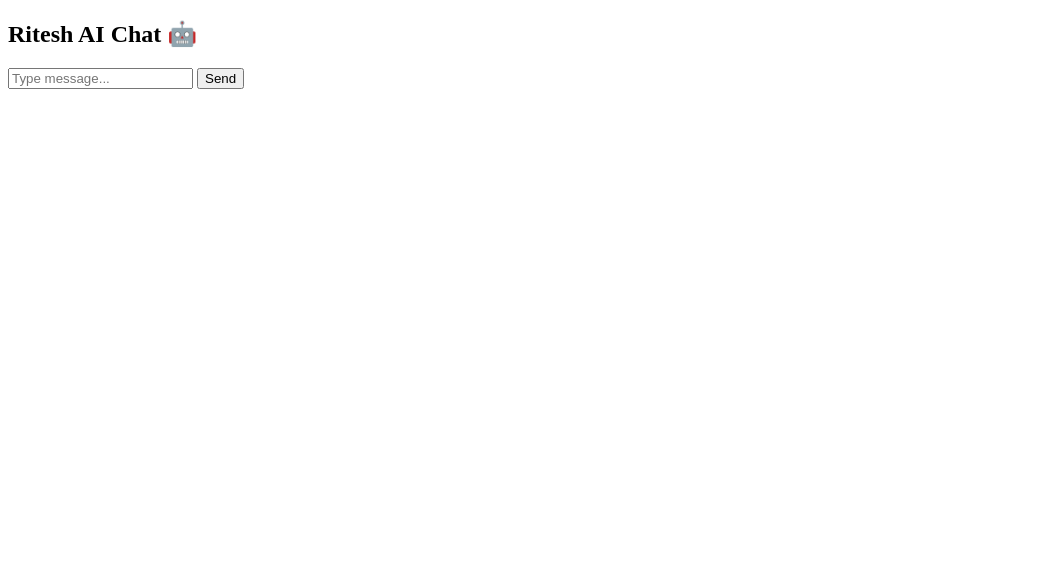
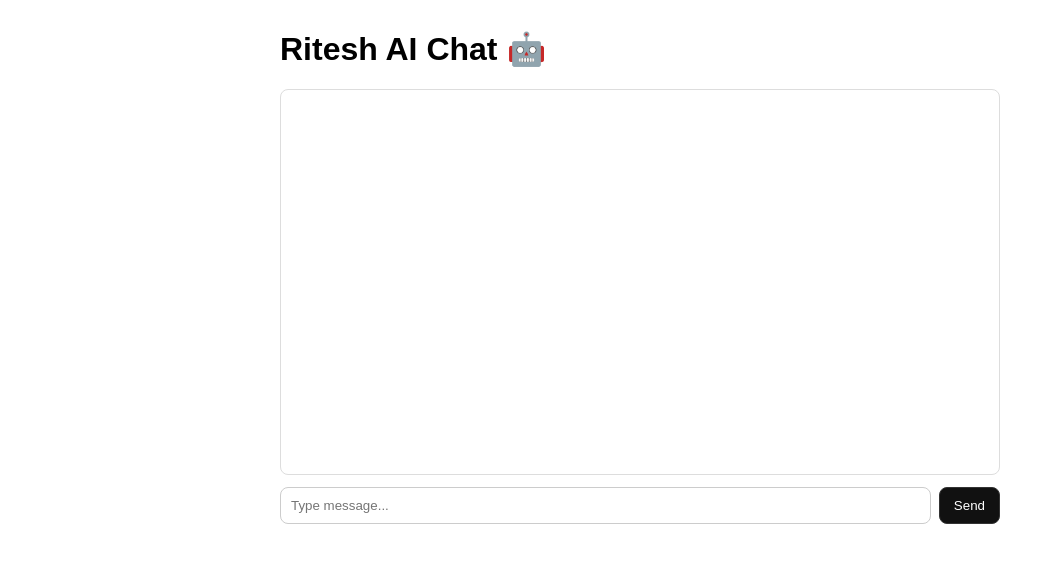
Before and after one commit to moraltalesstory5-max/ritesh-ai, a website: page index.html in a window 1280 px wide. Shown: the whole page, without its empty margins (0-1055 px from the left). Drawn offline with Linux system fonts and the light colour scheme.

Commit message:
Update index.html

```diff
--- a/index.html
+++ b/index.html
@@ -1,18 +1,30 @@
-<!DOCTYPE html>
-<html>
+<!doctype html>
+<html lang="en">
 <head>
   <meta charset="UTF-8" />
+  <meta name="viewport" content="width=device-width, initial-scale=1.0" />
   <title>Ritesh AI Chat</title>
+  <style>
+    body { font-family: Arial, sans-serif; max-width: 720px; margin: 30px auto; padding: 0 12px; }
+    #chat { border: 1px solid #ddd; padding: 12px; height: 360px; overflow-y: auto; border-radius: 8px; }
+    .msg { margin: 8px 0; }
+    .you { font-weight: 700; }
+    .ai { font-weight: 700; }
+    .row { display: flex; gap: 8px; margin-top: 12px; }
+    input { flex: 1; padding: 10px; border-radius: 8px; border: 1px solid #ccc; }
+    button { padding: 10px 14px; border-radius: 8px; border: 1px solid #333; background: #111; color: #fff; cursor: pointer; }
+  </style>
 </head>
 <body>
+  <h1>Ritesh AI Chat 🤖</h1>
 
-<h2>Ritesh AI Chat 🤖</h2>
+  <div id="chat"></div>
 
-<div id="chat"></div>
+  <div class="row">
+    <input id="msgInput" placeholder="Type message..." />
+    <button id="sendBtn" type="button">Send</button>
+  </div>
 
-<input id="msg" placeholder="Type message..." />
-<button onclick="send()">Send</button>
-
-<script src="script.js"></script>
+  <script src="./script.js"></script>
 </body>
 </html>
```
